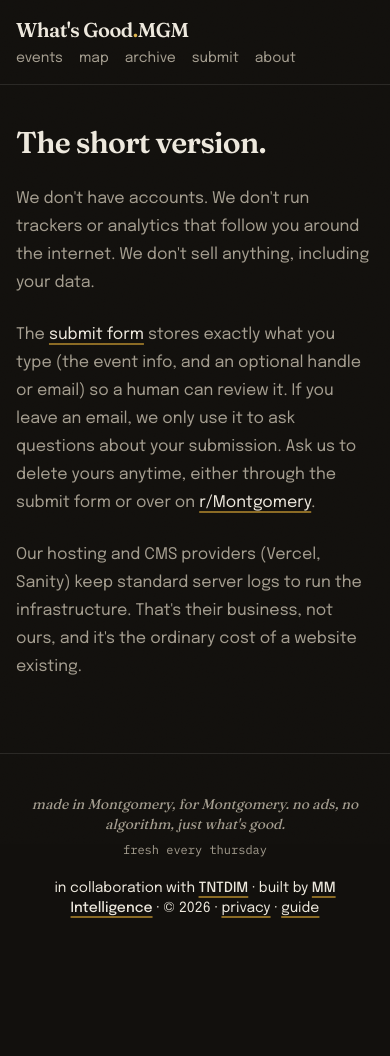
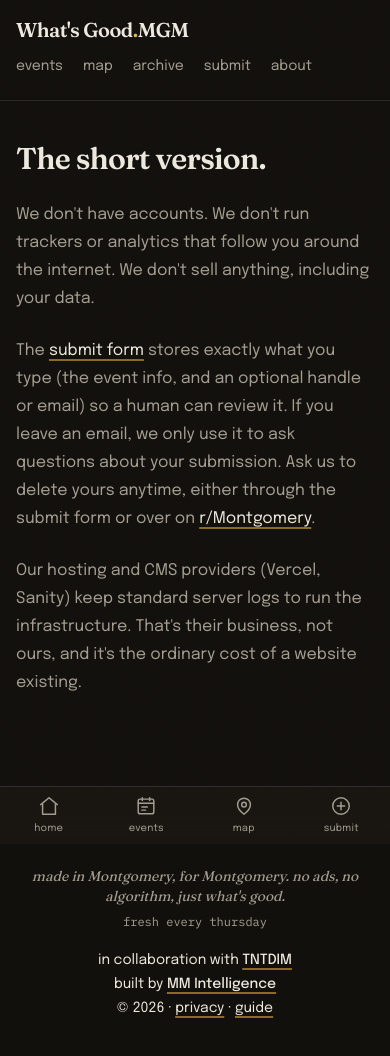
Before and after one commit to thebadcoder96/whatsgoodmgm, a Next.js app: page /privacy in a window 390 px wide. Shown: the top 1056 px of the page. Before the commit the page ends 958 px from the top, so only its background shows below. Built offline with nearby package versions, Linux system fonts and the light colour scheme; no server answers.

Commit message:
feat: mobile ux - bottom tab bar, hero clamp, touch targets, sticky filters

```diff
--- a/src/app/(site)/layout.tsx
+++ b/src/app/(site)/layout.tsx
@@ -1,4 +1,5 @@
 import Link from 'next/link'
+import BottomNav from '@/components/BottomNav'
 
 const nav = [
   { href: '/events', label: 'events' },
@@ -16,23 +17,25 @@ export default function SiteLayout({ children }: { children: React.ReactNode })
           <Link href="/" className="font-display text-xl font-semibold tracking-tight md:text-2xl">
             What&apos;s Good<span className="text-[var(--accent)]">.</span>MGM
           </Link>
-          <nav className="flex flex-wrap items-baseline gap-x-4 gap-y-1 text-sm text-[var(--ink-dim)]">
+          <nav className="flex flex-wrap items-baseline gap-x-4 gap-y-1 text-sm text-[var(--ink-dim)] max-md:gap-x-5">
             {nav.map(n => (
               <Link key={n.href} href={n.href}
-                className="underline-offset-4 transition-colors hover:text-[var(--ink)] hover:underline hover:decoration-[var(--accent)] hover:decoration-2">
+                className="underline-offset-4 transition-colors hover:text-[var(--ink)] hover:underline hover:decoration-[var(--accent)] hover:decoration-2 max-md:py-2">
                 {n.label}
               </Link>
             ))}
           </nav>
         </div>
       </header>
-      <main className="mx-auto max-w-5xl px-4 py-10 md:py-12">{children}</main>
-      <footer className="mt-8 border-t border-white/10 px-4 py-10 text-center">
+      <main className="mx-auto max-w-5xl px-4 pb-24 pt-10 md:py-12 md:pb-12">{children}</main>
+      <footer className="mt-8 border-t border-white/10 px-4 pb-24 pt-10 text-center md:pb-10">
         <p className="font-display text-sm italic text-[var(--ink-dim)]">
           made in Montgomery, for Montgomery. no ads, no algorithm, just what&apos;s good.
         </p>
         <p className="mt-2 font-mono text-xs text-[var(--ink-dim)]">fresh every thursday</p>
-        <p className="mt-5 text-sm text-[var(--ink)]">
+        {/* Desktop: one line with middot separators. Mobile: a clean stack with
+            no dangling separators. */}
+        <p className="mt-5 hidden text-sm text-[var(--ink)] md:block">
           in collaboration with{' '}
           <a href="https://www.reddit.com/user/More-Ideal5423/" className="link-gold font-medium" target="_blank" rel="noopener noreferrer">
             TNTDIM
@@ -45,7 +48,26 @@ export default function SiteLayout({ children }: { children: React.ReactNode })
           <Link href="/privacy" className="link-gold">privacy</Link>
           {' '}&middot; <Link href="/guide" className="link-gold">guide</Link>
         </p>
+        <div className="mt-5 flex flex-col items-center gap-1 text-sm text-[var(--ink)] md:hidden">
+          <span>
+            in collaboration with{' '}
+            <a href="https://www.reddit.com/user/More-Ideal5423/" className="link-gold font-medium" target="_blank" rel="noopener noreferrer">
+              TNTDIM
+            </a>
+          </span>
+          <span>
+            built by{' '}
+            <a href="https://www.mmintelligence.ai" className="link-gold font-medium" target="_blank" rel="noopener noreferrer">
+              MM Intelligence
+            </a>
+          </span>
+          <span>
+            © 2026 &middot; <Link href="/privacy" className="link-gold">privacy</Link> &middot;{' '}
+            <Link href="/guide" className="link-gold">guide</Link>
+          </span>
+        </div>
       </footer>
+      <BottomNav />
     </>
   )
 }
--- a/src/app/globals.css
+++ b/src/app/globals.css
@@ -102,11 +102,19 @@ textarea:focus-visible {
    selected pin gets a gold halo so it reads as "this one" next to its card.
    --hover mirrors :hover but is driven from the list (card hover → pin);
    --dim quiets every other pin while a venue filter is active. */
+/* Transparent 40px hit box centering the visible dot - a comfortable tap
+   target (Material 48dp / HIG 44pt-adjacent) without altering the pin. */
+.wg-pin-hit {
+  display: flex;
+  align-items: center;
+  justify-content: center;
+  width: 40px;
+  height: 40px;
+}
 .wg-pin {
   position: relative;
   width: 22px;
   height: 22px;
-  margin: 3px;
   border-radius: 50%;
   background: var(--accent);
   border: 3px solid var(--pin-hue, var(--accent));
@@ -166,6 +174,10 @@ textarea:focus-visible {
 }
 .leaflet-container .leaflet-popup a.leaflet-popup-close-button {
   color: var(--ink-dim);
+  width: 28px;
+  height: 28px;
+  padding: 6px 6px 0 0;
+  font-size: 18px;
 }
 .wg-popup strong {
   font-family: var(--font-fraunces), Georgia, serif;
--- /dev/null
+++ b/src/components/BottomNav.tsx
@@ -0,0 +1,93 @@
+'use client'
+import Link from 'next/link'
+import { usePathname } from 'next/navigation'
+
+type Tab = { href: string; label: string; icon: React.ReactNode }
+
+// Consistent stroke-style set at ~22px. Icons inherit currentColor so the
+// active/inactive color is driven entirely by the link className.
+const iconProps = {
+  width: 22,
+  height: 22,
+  viewBox: '0 0 24 24',
+  fill: 'none',
+  stroke: 'currentColor',
+  strokeWidth: 1.6,
+  strokeLinecap: 'round' as const,
+  strokeLinejoin: 'round' as const,
+  'aria-hidden': true,
+}
+
+const tabs: Tab[] = [
+  {
+    href: '/',
+    label: 'home',
+    icon: (
+      <svg {...iconProps}>
+        <path d="M3 10.5 12 3l9 7.5" />
+        <path d="M5 9.5V21h14V9.5" />
+      </svg>
+    ),
+  },
+  {
+    href: '/events',
+    label: 'events',
+    icon: (
+      <svg {...iconProps}>
+        <rect x="3.5" y="4.5" width="17" height="16" rx="2" />
+        <path d="M3.5 9h17M8 3v3M16 3v3M7.5 13h6M7.5 16.5h4" />
+      </svg>
+    ),
+  },
+  {
+    href: '/map',
+    label: 'map',
+    icon: (
+      <svg {...iconProps}>
+        <path d="M19 10.5c0 5-7 10.5-7 10.5s-7-5.5-7-10.5a7 7 0 0 1 14 0Z" />
+        <circle cx="12" cy="10.5" r="2.5" />
+      </svg>
+    ),
+  },
+  {
+    href: '/submit',
+    label: 'submit',
+    icon: (
+      <svg {...iconProps}>
+        <circle cx="12" cy="12" r="9" />
+        <path d="M12 8v8M8 12h8" />
+      </svg>
+    ),
+  },
+]
+
+export default function BottomNav() {
+  const pathname = usePathname()
+  return (
+    <nav
+      aria-label="primary"
+      className="fixed inset-x-0 bottom-0 z-50 border-t border-white/10 bg-[var(--surface)]/90 backdrop-blur-md md:hidden"
+      style={{ paddingBottom: 'env(safe-area-inset-bottom)' }}
+    >
+      <ul className="flex items-stretch">
+        {tabs.map(tab => {
+          const active = tab.href === '/' ? pathname === '/' : pathname.startsWith(tab.href)
+          return (
+            <li key={tab.href} className="flex-1">
+              <Link
+                href={tab.href}
+                aria-current={active ? 'page' : undefined}
+                className={`flex min-h-14 min-w-12 flex-col items-center justify-center gap-1 py-2 transition-colors ${
+                  active ? 'text-[var(--accent)]' : 'text-[var(--ink-dim)]'
+                }`}
+              >
+                {tab.icon}
+                <span className="text-[10px] lowercase tracking-wide">{tab.label}</span>
+              </Link>
+            </li>
+          )
+        })}
+      </ul>
+    </nav>
+  )
+}
--- a/src/components/EventCard.tsx
+++ b/src/components/EventCard.tsx
@@ -23,7 +23,7 @@ export function EventCard({ event, occursAt }: { event: EventDoc; occursAt?: str
         )}
       </p>
       {(event.venue || event.recurrence?.frequency) && (
-        <p className="mt-1 text-xs uppercase tracking-[0.08em] text-[var(--ink-dim)]">
+        <p className="mt-1 text-xs uppercase tracking-[0.08em] text-[var(--ink-dim)] max-md:truncate">
           {event.venue?.name}
           {event.venue?.neighborhood && ` · ${event.venue.neighborhood}`}
           {event.recurrence?.frequency && `${event.venue ? ' · ' : ''}repeats ${event.recurrence.frequency}`}
--- a/src/components/EventFilters.tsx
+++ b/src/components/EventFilters.tsx
@@ -2,7 +2,7 @@
 import { useRouter, usePathname } from 'next/navigation'
 import { useEffect, useRef, useState, useTransition, type KeyboardEvent } from 'react'
 
-const pill = 'rounded-full border border-white/10 bg-[var(--surface-2)] px-3.5 py-1.5 text-[var(--ink)] focus:border-[var(--accent-deep)]'
+const pill = 'rounded-full border border-white/10 bg-[var(--surface-2)] px-3.5 py-1.5 text-[var(--ink)] focus:border-[var(--accent-deep)] max-md:py-2.5'
 
 type Option = { value: string; label: string }
 
@@ -131,7 +131,7 @@ function PillSelect({ id, label, value, options, onChange }: {
                 aria-selected={selected}
                 onMouseEnter={() => setActive(i)}
                 onClick={() => choose(i)}
-                className={`flex cursor-pointer items-center gap-2 whitespace-nowrap px-3.5 py-1.5 ${
+                className={`flex cursor-pointer items-center gap-2 whitespace-nowrap px-3.5 py-1.5 max-md:py-3 ${
                   i === active ? 'bg-white/5' : ''
                 } ${selected ? 'text-[var(--accent)]' : 'text-[var(--ink)]'}`}
               >
@@ -228,7 +228,7 @@ export default function EventFilters({ q, category, interest, days, free, catego
 
   return (
     <form
-      className="mt-5 flex flex-wrap items-center gap-2 border-b border-white/5 pb-5 text-sm"
+      className="mt-5 flex flex-wrap items-center gap-2 border-b border-white/5 pb-5 text-sm max-md:sticky max-md:top-0 max-md:z-30 max-md:bg-[var(--bg)]/95 max-md:pt-3 max-md:backdrop-blur"
       method="GET"
       onSubmit={e => {
         // JS is active - we already auto-filter, so a native submit (e.g. a
```
Also changed, not shown: src/components/MapView.tsx (+10 -7 lines), src/components/WeeklyPickHero.tsx (+35 -4 lines).
